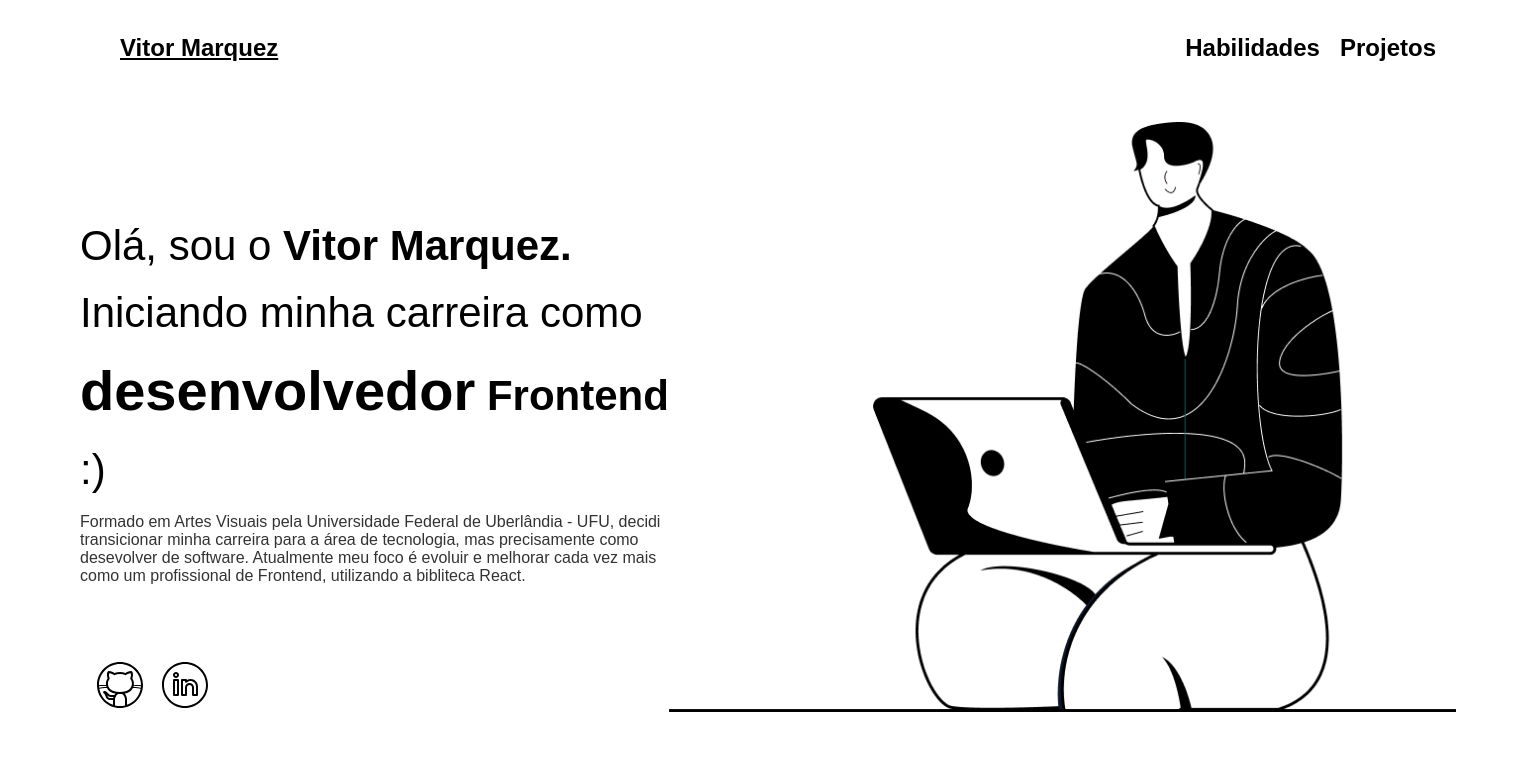
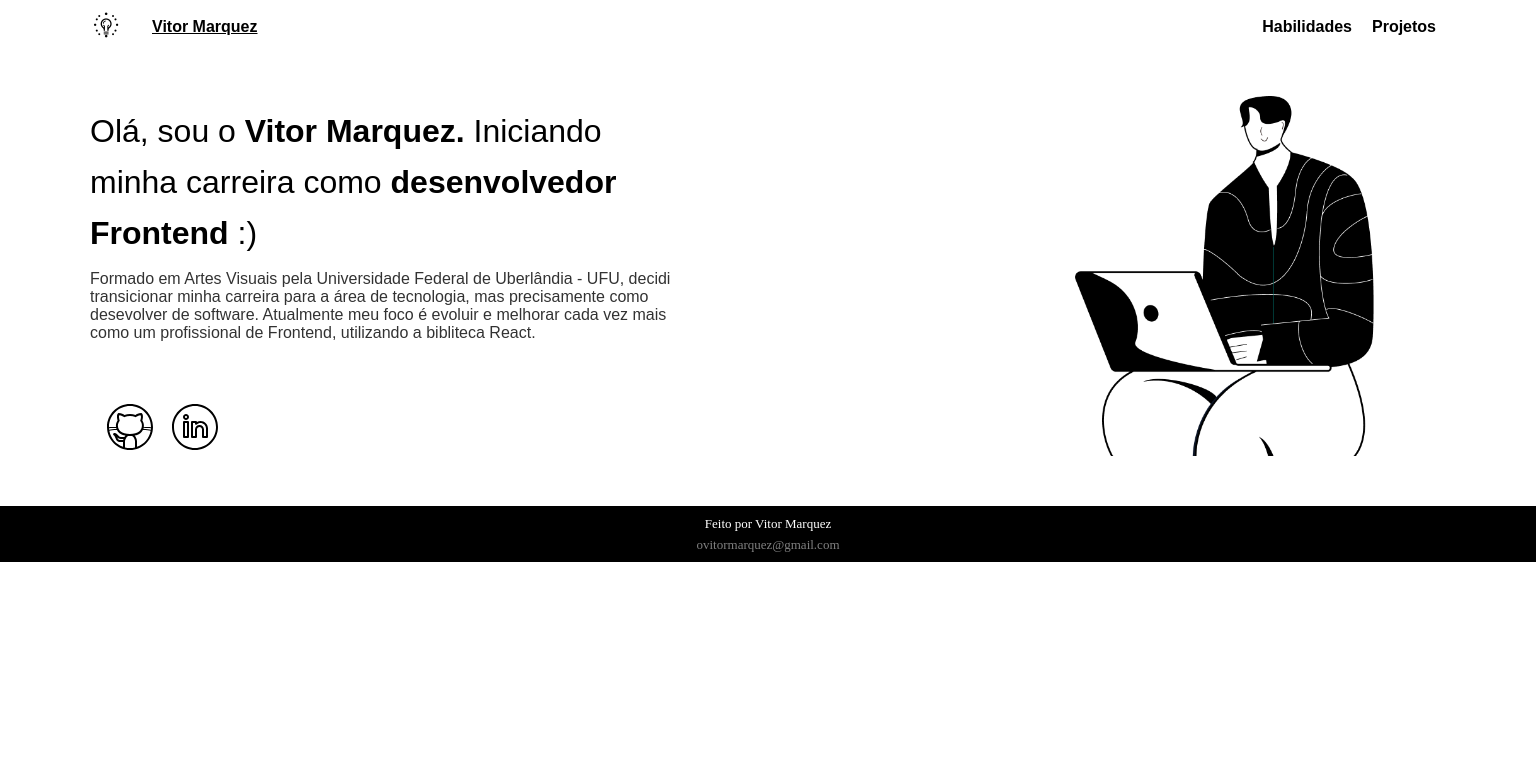
Before and after one commit to VitorMarquezz/portefolio, a React (Create React App) app: page / in a window 1536 px wide. Shown: the top 784 px of the page. Built offline with nearby package versions, Linux system fonts and the light colour scheme.

Commit message:
Ajustes Media Wueries

```diff
--- a/src/components/header/Header.module.css
+++ b/src/components/header/Header.module.css
@@ -43,9 +43,9 @@
 
 }
 
-@media only screen and (min-width: 1008px) {
+@media only screen and (min-width: 1310px) {
 .cabecalho {
-    margin: 24px 80px 0px 80px;
+    margin: 8px 80px 0px 80px;
 }
 
 .navegacao {
@@ -58,15 +58,17 @@
 }
 
 .imagem {
-    width: 0px;
+    width: 32px;
 }
 
 .linkNavegacao {
     padding: 10px 10px;
+    font-size: medium;
 }
 
 .linkDestacado {
     text-decoration: underline;
+    font-size: medium;
 
 }
 
--- a/src/components/rodape/Rodape.module.css
+++ b/src/components/rodape/Rodape.module.css
@@ -1,9 +1,11 @@
-.container {
+.container  {
     background-color: black;
     color: white;
-    position: relative;
+    position: absolute;
     bottom: 0;
     max-width: 100%;
+    max-height: 100%;
+    width: 100%;
     height: 3.5rem;
 }
 
@@ -22,10 +24,23 @@
     font-size: small
 }
 
-@media only screen and (min-width: 1008px) {
+
+@media only screen and (min-width: 1310px) {
     .container {
+    background-color: black;
+    color: white;
     position: relative;
+    max-width: 100%;
     width: 100%;
-    height: 3.5rem;
+    height: 3.5em;
+    margin: 0px;
+    padding: 0;
 }
 }
+
+@media only screen and (min-width: 1900px) {
+    .container {
+        position: absolute;
+        bottom: 0;
+    }
+}
--- a/src/paginas/Inicio/Inicio.module.css
+++ b/src/paginas/Inicio/Inicio.module.css
@@ -40,14 +40,17 @@
 }
 
 
-@media only screen and (min-width: 1008px){
-    .container {
+
+@media only screen and (min-width: 1310px){
+
+.container {
     background-image: url('../../img/Frame20.png');
     background-repeat: no-repeat;
     background-position: right top;
-    margin: 20px 80px;
-    height: 40em;
-    background-size: 44em;
+    background-size:35em;
+    margin: 50px 90px;
+    max-height: 100%;
+    height: 100%;
 }
 
 .imagem1 {
@@ -56,54 +59,63 @@
 
 .container__texto {
     width: 410px;
-    padding-top: 60px;
     font-family: 'Sora', sans-serif;
+    width: 600px;
+    padding-top: 10px;
 }
 
 .container__titulo {
-    font-size: 32px;
+    font-size: xx-large;
+}
+
+.container__paragrafo {
+    font-size: medium;
 }
 
 .sociais {
     display: block;
-    margin: 30px 0px;
+    margin: 60px 0px 0px 0px;
 }
+
 
 .desenvolvedor {
     font-family: 'Rubik Doodle Shadow', sans-serif;
+    font-size:xx-large;
     font-weight: 800;
     color: rgb(0, 0, 0);
 }
 
+
 }
 
-
-@media only screen and (min-width: 1310px){
-
-.container {
-    margin: 50px 80px;
-    background-size: 55em;
+@media only screen and (min-width: 1900px) {
+   .container {
+    background-image: url('../../img/Frame20.png');
+    background-repeat: no-repeat;
+    background-position: right top;
+    background-size:55em;
+    margin: 50px 90px;
+    max-width: 100%;
+    max-height: 100%;
+    height: 70vh;
 }
 
-
-.container__texto {
-    width: 600px;
-    padding-top: 90px;
+.sociais {
+    display: block;
+    margin: 150px 0px 0px 0px;
 }
 
 .container__titulo {
     font-size: 42px;
 }
 
-.sociais {
-    margin: 75px 0px;
+.container__paragrafo {
+    font-size: medium;
+    margin-top: 20px;
 }
 
-
 .desenvolvedor {
-    font-family: 'Rubik Doodle Shadow', sans-serif;
-    font-size: 56px;
-}
-
+    font-size:42px;
 
 }
+}
```
